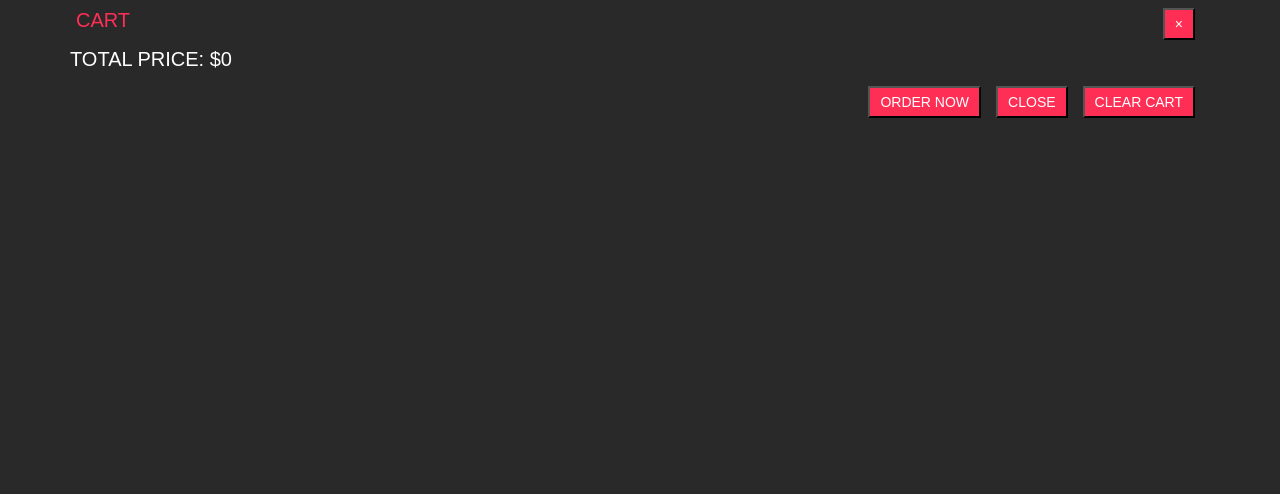
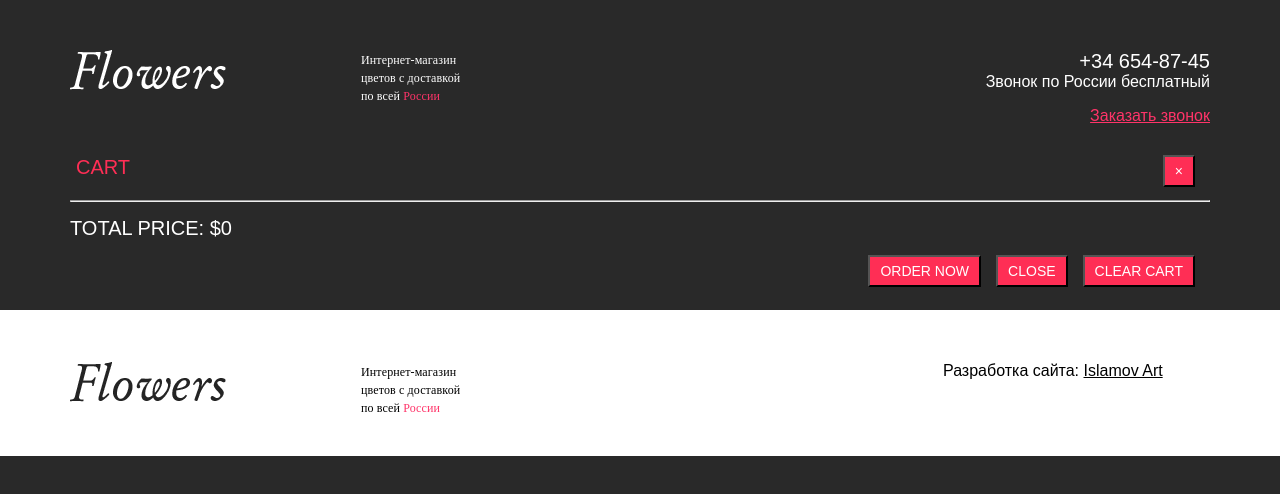
Before and after one commit to Yulianna-hub/FLOWERS-SHOP, a plain HTML site: page cart.html in a window 1280 px wide. Drawn offline with nearby package versions, Linux system fonts and the light colour scheme.

Commit message:
finish with cart

```diff
--- a/cart.html
+++ b/cart.html
@@ -12,6 +12,31 @@
     <link rel="stylesheet" href="css/stylesCart.css">
 </head>
 <body id="cartstyles">
+  <header class="header">
+      <div class="container">
+          <div class="row">
+              <div class="col-lg-3 col-md-3 mb-3 mb-md-0">
+              <a href="/">
+                  <img src="img/logo.png" alt="Flowers" class="header-logo">
+              </a>
+              </div>
+              <!-- /.col-md-3 -->
+              <div class="col-lg-6 col-md-4 mb-3 mb-md-0">
+                  <span class="header-discription">
+                      Интернет-магазин<br/> цветов с доставкой<br/> по всей <span class="text-color-red"> России</span><br/>
+                  </span>
+              </div>
+              <!-- /.col-md-6 -->
+              <div class="col-lg-3 col-md-5 header-contacts">
+                  <a href="tel:+34 654-87-45" class="header-phone">+34 654-87-45</a>
+                  <span class="header-info">Звонок по России бесплатный</span>
+                  <a data-fancybox data-src="#modal" href="javascript:;" class="callback">Заказать звонок</a>
+              </div>
+              <!-- /.col-lg-3 -->
+          </div>
+      </div>
+      <!-- /.conteiner -->
+  </header>
      <!-- Modal cart -->
 <div class="container">
   <div class="stylesforcart">
@@ -28,7 +53,7 @@
           <div class="modal-body">
             <table class="show-cart table">
 
-            </table>
+            </table><hr>
             <div class="totalprice texttoupc">Total price: $<span class="total-cart"></span></div>
           </div>
           <div>
@@ -41,11 +66,43 @@
       </div>
     </div>
   </div>
-    <script src="https://unpkg.com/swiper/swiper-bundle.js"></script>
-    <script src="https://unpkg.com/swiper/swiper-bundle.min.js"></script>
-    <script src="https://cdn.jsdelivr.net/npm/jquery@3.5.1/dist/jquery.min.js"></script>
-    <script src="https://cdn.jsdelivr.net/gh/fancyapps/fancybox@3.5.7/dist/jquery.fancybox.min.js"></script>
-    <script src="jsScript/main.js"></script>
+</body>
+<footer class="footercontent">
+  <div class="footer-basement">
+    <div class="container">
+        <div class="row">
+            <div class="col-md-3">
+                <a href="/">
+                    <img src="img/Flowers_footer.png" alt="Flowers" class="header-logo">
+                </a>
+            </div>
+            <div class="col-md-6">
+                <span class="footer-discription">
+                    Интернет-магазин<br/> цветов с доставкой<br/> по всей <span class="text-color-red"> России</span><br/>
+                </span>
+            </div>
+            <!-- /.col-md-6 -->
+            <div class="col-md-3">
+                <span class="footer-info">Разработка сайта:</span>
+                <a href="#" class="IslamovArt"> Islamov Art</a>
+            </div>
+        </div>
 
-</body>
+    </div>
+</div>
+</footer>
+  <!--callback modal-->
+  <div class="modal-callb" id="modal">
+    <h2 class="modal-tittle">Закажите обратный звонок</h2>
+        <form action="#">
+            <input type="tel" class="modal-input" placeholder="+34 (___) ___ __ __">
+            <button class="button modal-button">Перезвоните мне</button>
+        </form>
+
+  </div>
+  <script src="https://unpkg.com/swiper/swiper-bundle.js"></script>
+  <script src="https://unpkg.com/swiper/swiper-bundle.min.js"></script>
+  <script src="https://cdn.jsdelivr.net/npm/jquery@3.5.1/dist/jquery.min.js"></script>
+  <script src="https://cdn.jsdelivr.net/gh/fancyapps/fancybox@3.5.7/dist/jquery.fancybox.min.js"></script>
+  <script src="jsScript/main.js"></script>
 </html>
--- a/css/stylesCart.css
+++ b/css/stylesCart.css
@@ -1,5 +1,38 @@
 body {
     background-color: #292929;
+    color: #fff;
+    font-family: 'Gotham Pro Regular', sans-serif;
+    margin: 0px;
+}
+header {
+    padding-top: 50px;
+   margin-bottom: 30px;
+}
+.header-discription, .footer-discription {
+    font-family: "Gotham Pro Light";
+    letter-spacing: 0.12px;
+    font-size: 12px;
+}
+.text-color-red {
+    color: #ff3469;
+    font-family: 'Gotham Pro Medium';
+}
+.header-contacts {
+    text-align: right;
+}
+.header-phone {
+    color: #fff;
+    text-decoration: none;
+    font-size: 20px;
+    font-weight: 500;
+    /*text-align: right;*/
+    display: block;
+}
+.callback {
+    color: #ff3469;
+    font-size: 16px;
+    margin-top: 16px;
+    display: block;
 }
 .modal-title {
     background-color: #292929;
@@ -15,6 +48,7 @@ body {
     color: #fff;
     font-size: 20px;
     font-family: "Gotham Pro Light";
+
 }
 
 .item-count {
@@ -56,7 +90,56 @@ body {
 
 }
 .texttoupc {
+    margin-top: 15px;
     text-transform: uppercase;
     font-family: 'Gotham Pro Regular', sans-serif;
 
 }
+.footercontent {
+    position: relative;
+    bottom:0px;
+    left:0px;
+    width: 100%;
+}
+.footer-basement {
+    margin: 70px 0px 0px 0px;
+    background-color: #ffffff;
+    color: black;
+    padding: 52px 0px 40px 0px;
+
+}
+.IslamovArt {
+    color: black;
+}
+.modal-callb {
+    display: none;
+    background-color: #292929;
+    color: #fff;
+}
+.modal-tittle {
+    color:  #ff2e55;
+    background-color: #292929;
+    font-size: 14px;
+    text-transform: uppercase;
+    font-family: 'Gotham Pro Regular', sans-serif;
+}
+.modal-button {
+    width: 100%;
+    margin-top: 9px;
+    background-color: #ff2e55;
+    font-size: 14px;
+    text-transform: uppercase;
+    font-family: 'Gotham Pro Regular', sans-serif;
+    padding: 8px 13px 8px 13px;
+    color: #fff;
+    cursor: pointer;
+
+}
+.modal-input {
+    display: block;
+    width: 100%;
+    padding: 10px;
+    color: #fff;
+    background-color: #292929;
+    font-family: 'Gotham Pro Regular', sans-serif;
+}
```
Also changed, not shown: index.html (+0 -25 lines).
